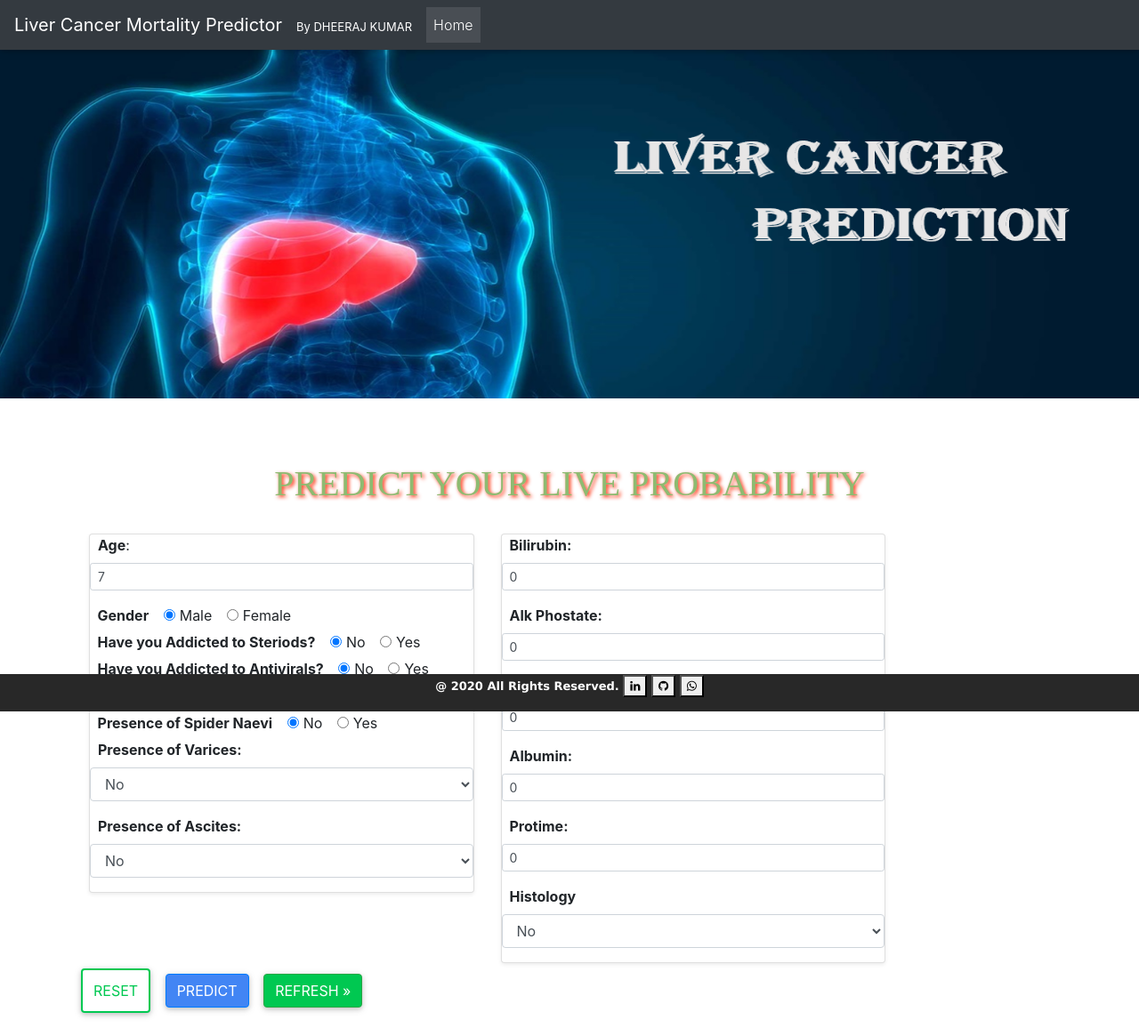
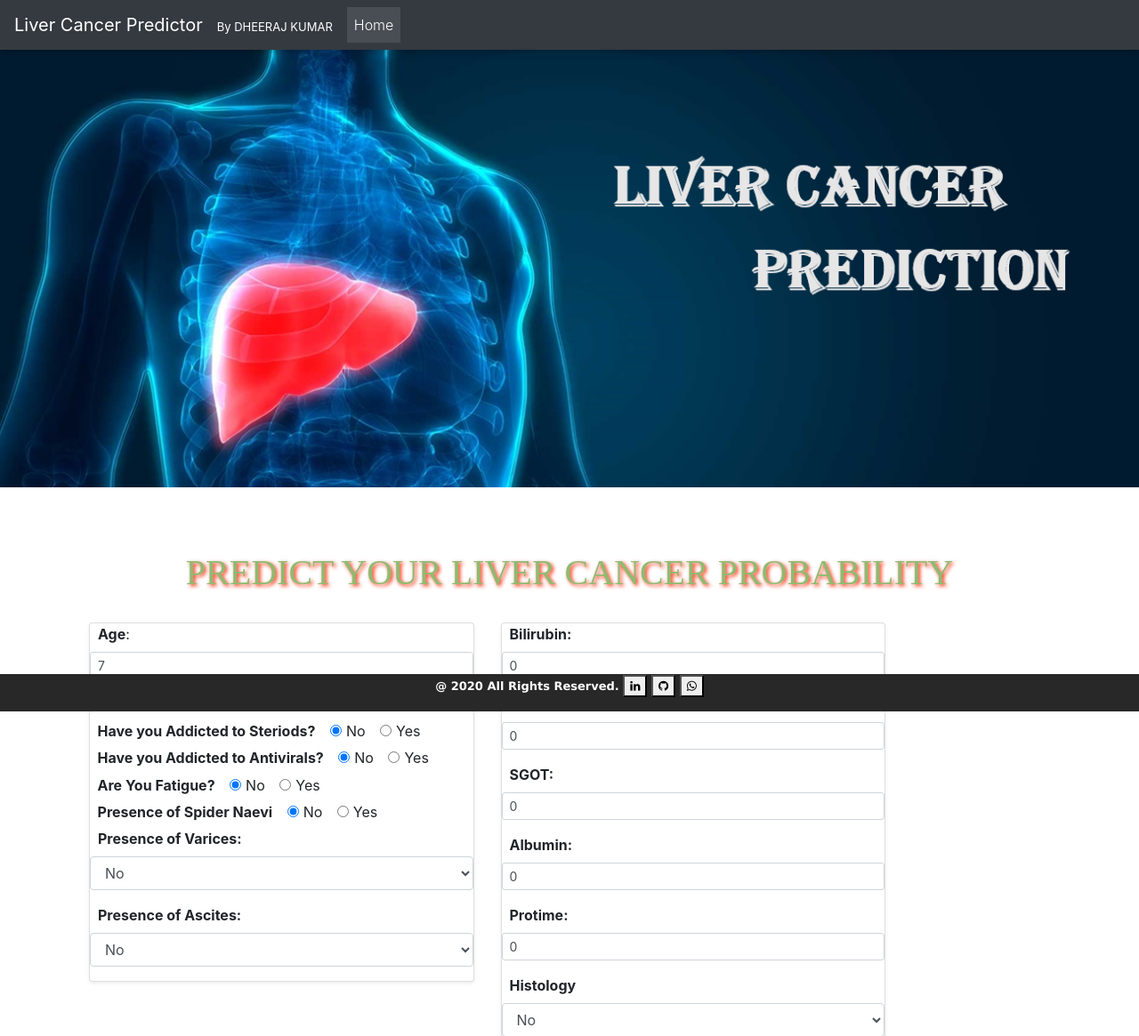
Before and after one commit to DheerajKumar97/Liver-Cancer-Prediction-With-Flask-Deployment, a Flask app: page / in a window 1280 px wide. Shown: the top 1165 px of the page at 89% size. Run offline with Flask 2, Linux system fonts and the light colour scheme; some libraries are stand-ins or nearby versions.

Commit message:
Update index.html

```diff
--- a/templates/index.html
+++ b/templates/index.html
@@ -20,7 +20,7 @@
 </head>
 <body>
 <nav class="navbar navbar-expand-md navbar-dark fixed-top bg-dark">
-  <a class="navbar-brand" href="/"><b>Liver Cancer Mortality Predictor</b></a>
+  <a class="navbar-brand" href="/"><b>Liver Cancer Predictor</b></a>
   <a class="navbar-brand" href="/"><font size="2"><b>By DHEERAJ KUMAR</b></font></a>
   <button class="navbar-toggler" type="button" data-toggle="collapse" data-target="#navbarsExampleDefault" aria-controls="navbarsExampleDefault" aria-expanded="false" aria-label="Toggle navigation">
     <span class="navbar-toggler-icon"></span>
@@ -54,11 +54,11 @@
 <style>
             .dh {
                 width:100%;
-                height:400px;
+                height:500px;
             }
             img{
                 width:100%;
-                height:400px;
+                height:500px;
             }
 </style>
 <style>
@@ -170,7 +170,7 @@ h1{
 }
 </style>
 <br><br>
-<center><h2 class="rainbow">PREDICT YOUR LIVE PROBABILITY</h2></center>
+<center><h2 class="rainbow">PREDICT YOUR LIVER CANCER PROBABILITY</h2></center>
 <br>
 <div class="container">
 <form method="POST" action="/predict">
```
